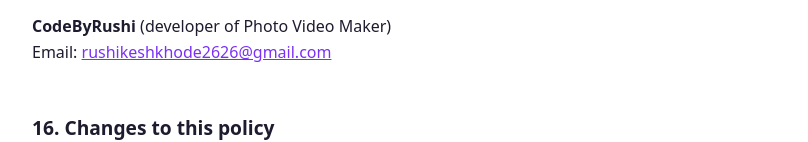
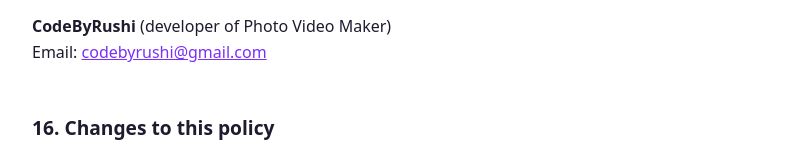
Before and after one commit to unsungstories-2626/photovideomaker, a plain HTML site: page privacy-policy.html in a window 1280 px wide. Shown: the part 5189-5331 px from the top of the page, without its empty margins (234-1042 px from the left). Drawn offline with Linux system fonts and the light colour scheme.

Commit message:
Update privacy-policy.html

```diff
--- a/privacy-policy.html
+++ b/privacy-policy.html
@@ -145,7 +145,7 @@ Developer: CodeByRushi · Effective date: 17 November 2026</p>
 <h2>15. Contact us</h2>
 <p>If you have any question or request about this policy or your data, contact:</p>
 <p><strong>CodeByRushi</strong> (developer of Photo Video Maker)<br>
-Email: <a href="mailto:rushikeshkhode2626@gmail.com">rushikeshkhode2626@gmail.com</a></p>
+Email: <a href="mailto:codebyrushi@gmail.com">codebyrushi@gmail.com</a></p>
 
 <h2>16. Changes to this policy</h2>
 <p>We may update this policy, for example when the app gets new features. The updated version will be published on this page with a new effective date at the top, and important changes will also be shown in the app.</p>
```
